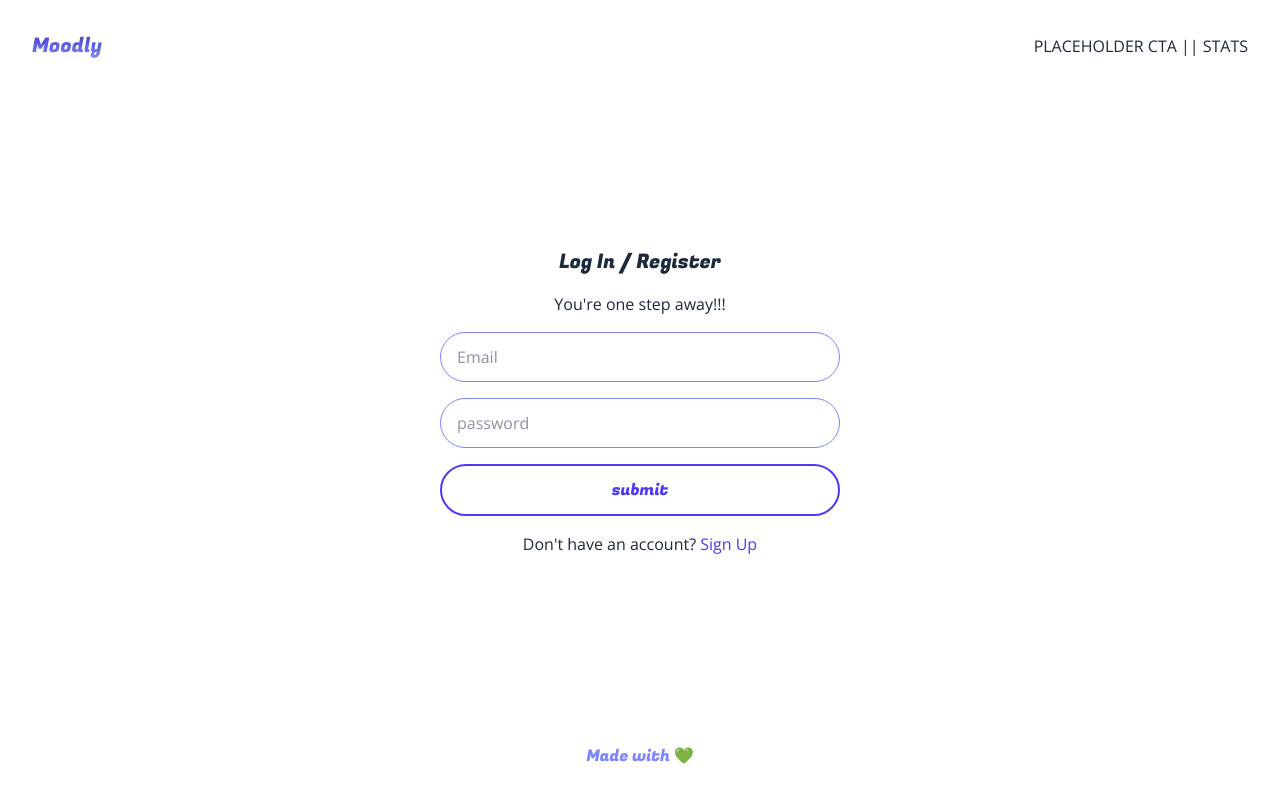
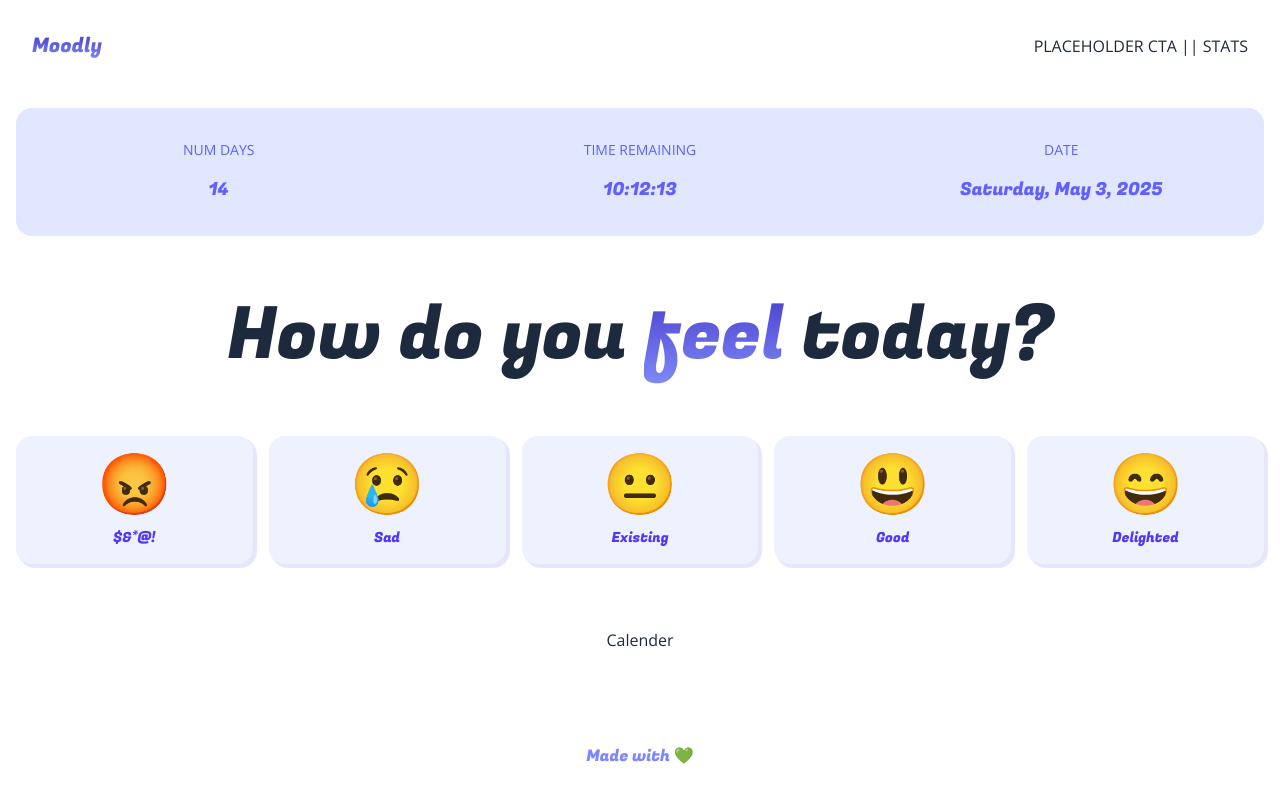
Before and after one commit to Ali-013/food-delivery, a Next.js app: page /dashboard in a window 1280 px wide. Built offline with nearby package versions, Linux system fonts and the light colour scheme.

Commit message:
mood buttons implementations

```diff
--- a/app/dashboard/page.tsx
+++ b/app/dashboard/page.tsx
@@ -8,7 +8,7 @@ export const metadata = {
 };
 
 export default function DashboardPage() {
-  const isAuthenticated = false;
+  const isAuthenticated = true;
   const children = isAuthenticated ? <Dashboard /> : <Login />;
 
   return <Main>{children}</Main>;
--- a/app/globals.css
+++ b/app/globals.css
@@ -7,3 +7,11 @@
   -webkit-background-clip: text;
   -webkit-text-fill-color: transparent;
 }
+
+.buttonShade{
+  box-shadow: 3px 3px 1px 1px lavender;
+}
+.buttonShade:hover{
+  box-shadow: 0px 0px 1px 1px transparent;
+  transform: translate(3px, 3px);
+}
--- a/app/layout.tsx
+++ b/app/layout.tsx
@@ -1,17 +1,7 @@
 import { fugaz, openSans } from "@/utils/appFonts";
 import type { Metadata } from "next";
-import { Geist, Geist_Mono } from "next/font/google";
 import "./globals.css";
 
-const geistSans = Geist({
-  variable: "--font-geist-sans",
-  subsets: ["latin"],
-});
-
-const geistMono = Geist_Mono({
-  variable: "--font-geist-mono",
-  subsets: ["latin"],
-});
 
 export const metadata: Metadata = {
   title: "Foodly",
--- a/components/Dashboard.tsx
+++ b/components/Dashboard.tsx
@@ -1,3 +1,69 @@
+import Calender from "@/components/Calender";
+import { fugaz } from "@/utils/appFonts";
+
 export default function Dashboard() {
-  return <div>Dashboard</div>;
+  const infoObject = {
+    num_days: 14,
+    time_remaining: "10:12:13",
+    date: new Date().toLocaleDateString("en-US", { dateStyle: "full" }),
+  };
+  const moods = {
+    "$&*@!": "😡",
+    Sad: "😢",
+    Existing: "😐",
+    Good: "😃",
+    Delighted: "😄",
+  };
+  return (
+    <div className='flex flex-col flex-1 gap-6 sm:gap-10 md:gap-16 items-center'>
+      <div className='grid grid-cols-1 sm:grid-cols-3 gap-4 text-center place-items-center bg-indigo-100 w-full rounded-2xl py-4 sm:py-6'>
+        {Object.keys(infoObject).map((info, index) => {
+          return (
+            <div
+              className={`grid grid-cols-1 gap-0 sm:gap-4 text-indigo-500 overflow-hidden ${
+                index === 1
+                  ? "border-b-2 border-t-2 py-2 w-[200px] border-indigo-300 sm:border-b-0 sm:border-t-0"
+                  : ""
+              }`}
+              key={index}
+            >
+              <div className='font-medium text-xs sm:text-sm '>
+                {info.replace("_", " ").toUpperCase()}
+              </div>
+              <div className={`text-base sm:text-lg ${fugaz.className}`}>
+                {infoObject[info as keyof typeof infoObject]}
+              </div>
+            </div>
+          );
+        })}
+      </div>
+      <div>
+        <p
+          className={`text-5xl sm:text:6xl md:text-7xl text-center ${fugaz.className}`}
+        >
+          How do you <span className={` textGradient`}>feel </span>today?
+        </p>
+      </div>
+      <div className='flex flex-row items-stretch flex-wrap gap-4  w-full place-items-center justify-center '>
+        {Object.keys(moods).map((mood, index) => {
+          return (
+            <button
+              key={index}
+              className={` p-4 grid grid-col gap-4 rounded-2xl hover:cursor-pointer hover:border-0 bg-indigo-50 buttonShade hover:bg-indigo-100  w-full flex-1`}
+            >
+              <p className='text-4xl sm:text-5xl md:text-6xl'>
+                {moods[mood as keyof typeof moods]}
+              </p>
+              <p
+                className={`text-indigo-600 text-xs sm:text-sm ${fugaz.className}`}
+              >
+                {mood}
+              </p>
+            </button>
+          );
+        })}
+      </div>
+      <Calender />
+    </div>
+  );
 }
```
